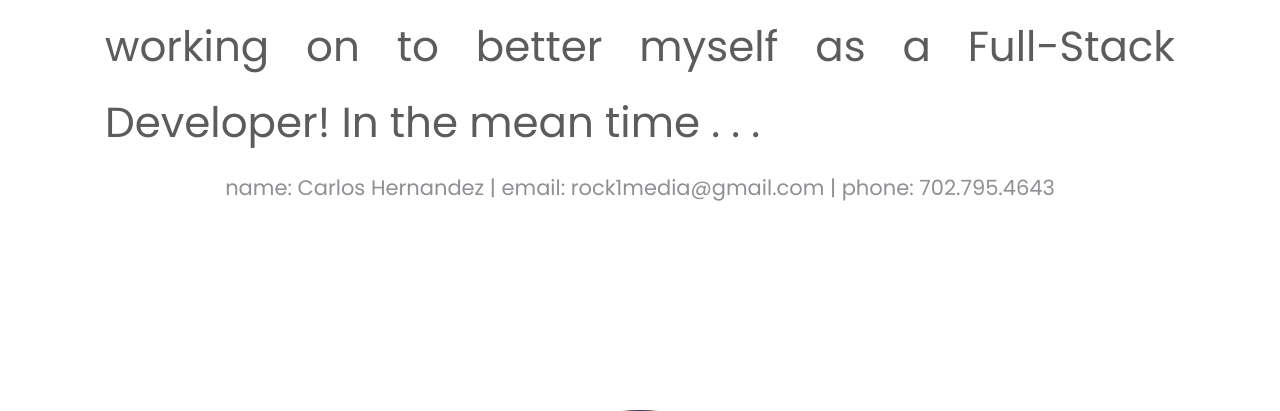
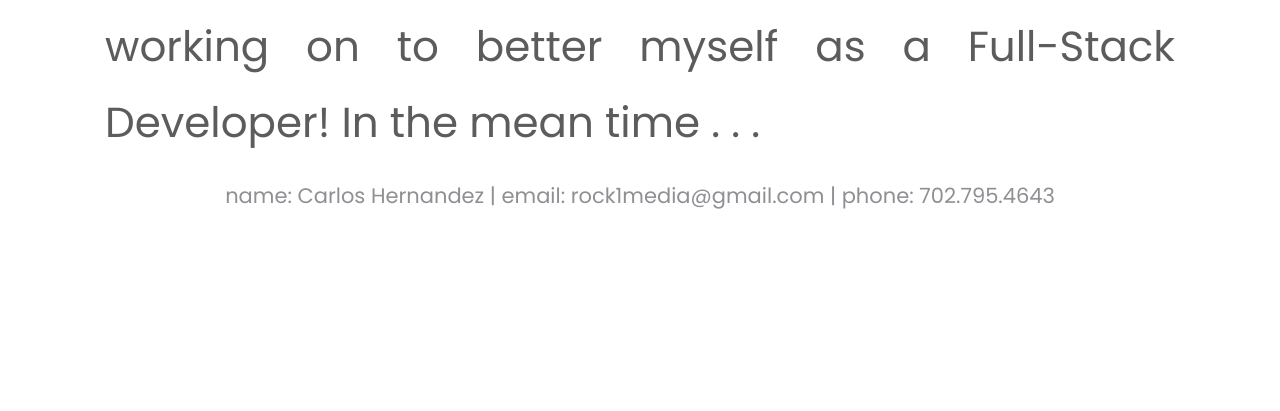
Before and after one commit to bboyrockit/bboyrockit.github.io, a PHP site: page / in a window 1280 px wide. Shown: the part 437-848 px from the top of the page. Run offline with PHP 8.4, Linux system fonts and the light colour scheme; some web fonts are replaced.

Commit message:
Update style2.css

```diff
--- a/css/style2.css
+++ b/css/style2.css
@@ -19,12 +19,12 @@
 .contactInfo {
 	display: flex;
 	color: hsl(240, 2%, 57%);
-	line-height: 1.2;
+	line-height: 2;
 	font-size: 1.5em;
 	text-align: center;
 	align-items: center;
 	justify-content: center;
-	padding: 10px 20px;
+	padding: 10px 2.5em;
 }
 
 .text-ps{
```
